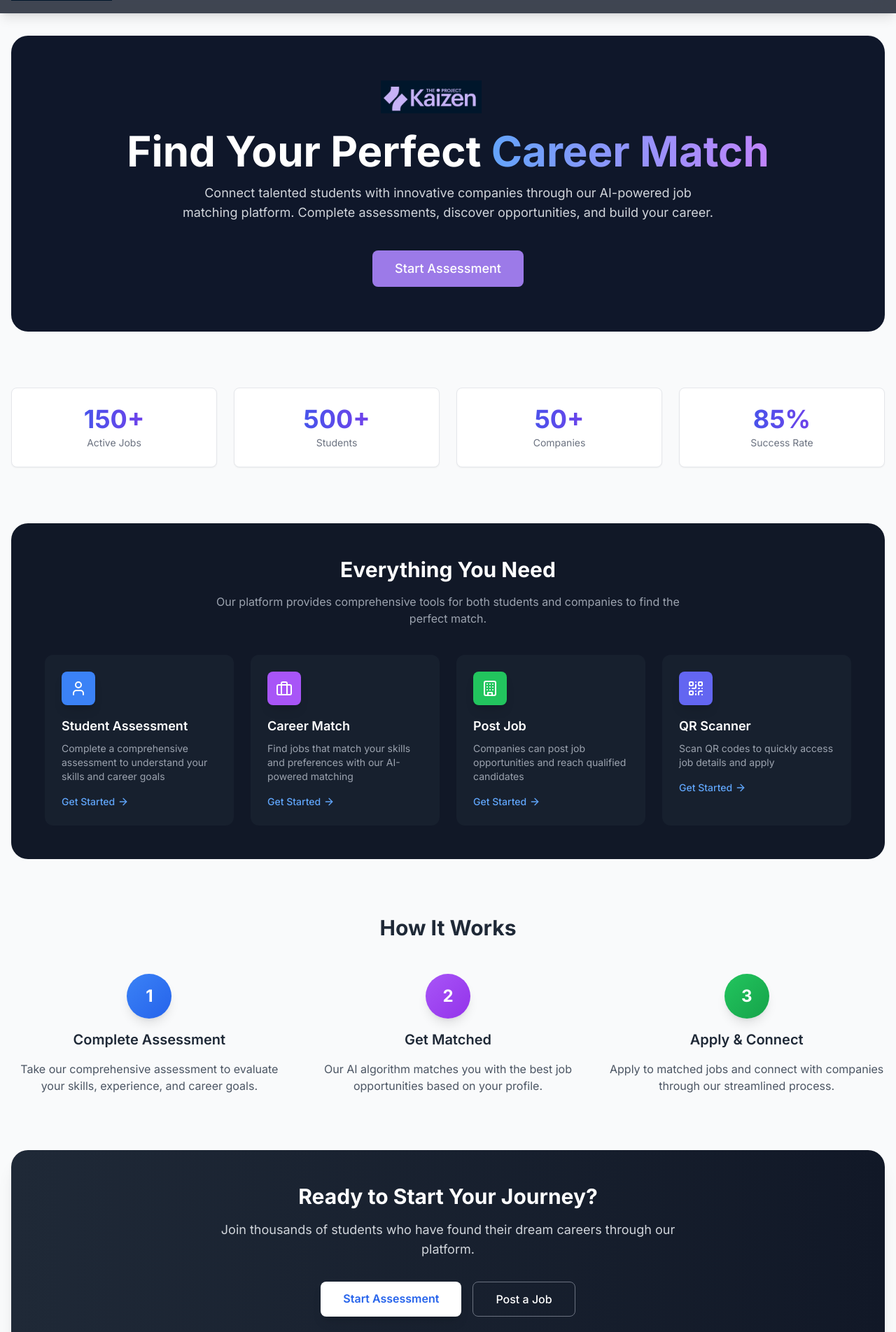
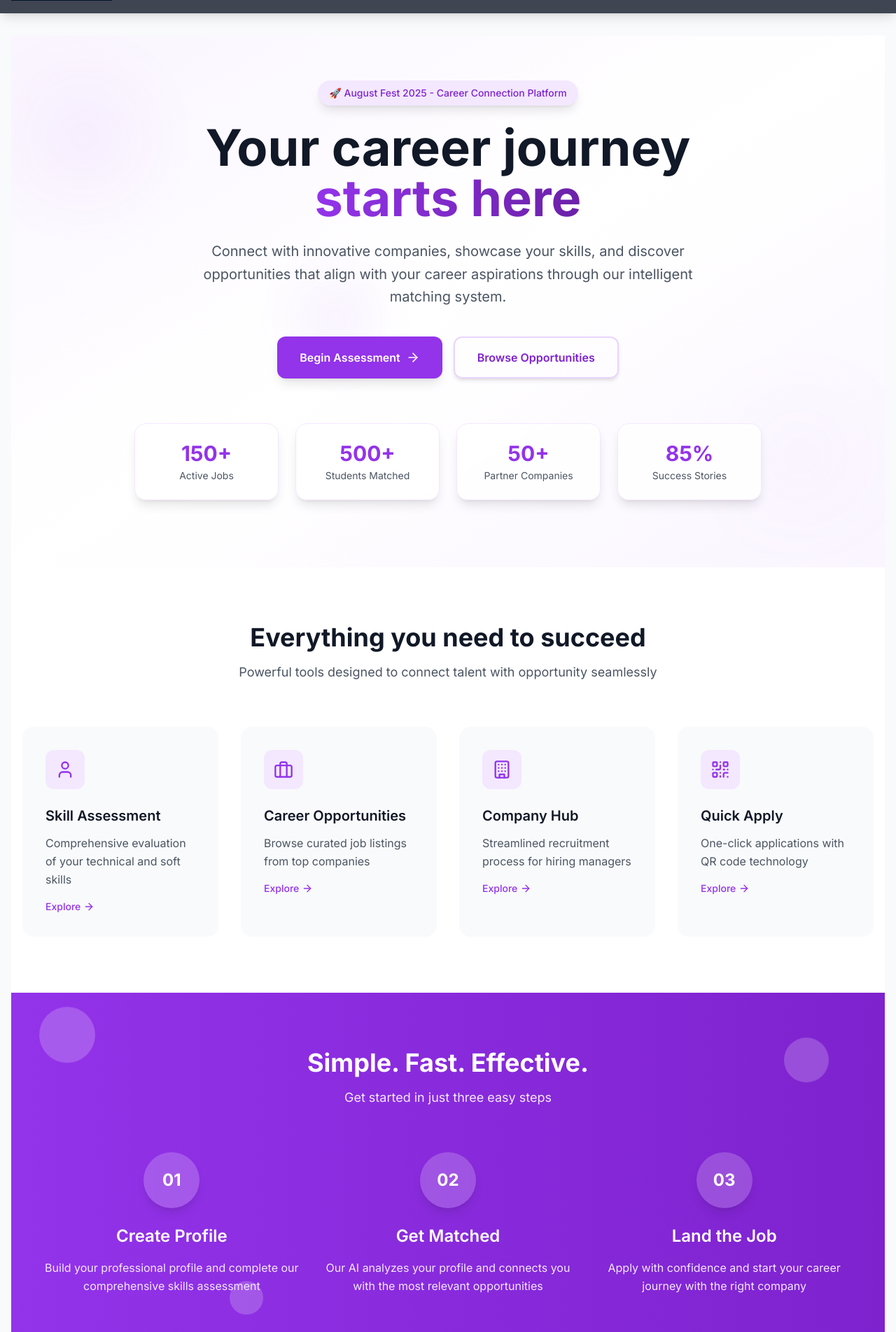
Before and after one commit to modiakshat1806/kaizen-job-portal, a React (Vite) app in the folder client/: page / in a window 1280 px wide. Shown: the part 62-1966 px from the top of the page at 70% size. Built offline with nearby package versions, Linux system fonts and the light colour scheme; the HTML template or start-up script is replaced by a standard one.

Commit message:
WIP: Update UI elements on homepage

```diff
--- a/client/src/pages/Home.jsx
+++ b/client/src/pages/Home.jsx
@@ -1,185 +1,335 @@
 import { Link } from 'react-router-dom'
-import { User, Briefcase, Building, QrCode, ArrowRight, Star } from 'lucide-react'
-import Logo from '../components/Logo'
+import { User, Briefcase, Building, QrCode, ArrowRight, Zap, Shield, Trophy } from 'lucide-react'
 
 const Home = () => {
+  const stats = [
+    { label: 'Active Jobs', value: '150+' },
+    { label: 'Students Matched', value: '500+' },
+    { label: 'Partner Companies', value: '50+' },
+    { label: 'Success Stories', value: '85%' }
+  ]
+
   const features = [
     {
-      title: 'Student Assessment',
-      description: 'Complete a comprehensive assessment to understand your skills and career goals',
+      title: 'Skill Assessment',
+      description: 'Comprehensive evaluation of your technical and soft skills',
       icon: User,
-      path: '/assessment',
-      color: 'bg-blue-500'
+      path: '/assessment'
     },
     {
-      title: 'Career Match',
-      description: 'Find jobs that match your skills and preferences with our AI-powered matching',
+      title: 'Career Opportunities',
+      description: 'Browse curated job listings from top companies',
       icon: Briefcase,
-      path: '/career-match',
-      color: 'bg-purple-500'
+      path: '/jobs'
     },
     {
-      title: 'Post Job',
-      description: 'Companies can post job opportunities and reach qualified candidates',
+      title: 'Company Hub',
+      description: 'Streamlined recruitment process for hiring managers',
       icon: Building,
-      path: '/post-job',
-      color: 'bg-green-500'
+      path: '/companies'
     },
     {
-      title: 'QR Scanner',
-      description: 'Scan QR codes to quickly access job details and apply',
+      title: 'Quick Apply',
+      description: 'One-click applications with QR code technology',
       icon: QrCode,
-      path: '/scan',
-      color: 'bg-indigo-500'
+      path: '/apply'
     }
   ]
 
-  const stats = [
-    { label: 'Active Jobs', value: '150+' },
-    { label: 'Students', value: '500+' },
-    { label: 'Companies', value: '50+' },
-    { label: 'Success Rate', value: '85%' }
+  const benefits = [
+    {
+      title: 'Lightning Fast',
+      description: 'Get matched with relevant opportunities in seconds',
+      icon: Zap
+    },
+    {
+      title: 'Secure & Private',
+      description: 'Your data is protected with enterprise-grade security',
+      icon: Shield
+    },
+    {
+      title: 'Proven Results',
+      description: 'Join thousands who found their dream careers',
+      icon: Trophy
+    }
   ]
 
   return (
-    <div className="space-y-12 md:space-y-20">
-      {/* EDITED: Hero Section with dark background and larger logo */}
-      <section className="text-center space-y-6 p-8 md:p-16 rounded-3xl bg-slate-900">
-        <div className="space-y-4">
-          <div className="flex justify-center mb-6">
-            {/* EDITED: Wrapped Logo in a div to make it larger */}
-            <div className="w-48">
-              <Logo />
+    <div className="min-h-screen">
+      {/* Hero Section */}
+      <section className="relative bg-gradient-to-br from-purple-50 via-white to-purple-50 pt-16 pb-24 px-4 overflow-hidden">
+        {/* Enhanced 3D Background Pattern */}
+        <div className="absolute inset-0 opacity-10">
+          <div className="absolute top-20 left-10 w-32 h-32 bg-purple-600 rounded-full blur-3xl animate-pulse"></div>
+          <div
+            className="absolute bottom-20 right-10 w-40 h-40 bg-purple-400 rounded-full blur-3xl animate-pulse"
+            style={{animationDelay: '1s'}}
+          ></div>
+          <div
+            className="absolute top-1/2 left-1/3 w-24 h-24 bg-purple-500 rounded-full blur-2xl animate-bounce"
+            style={{animationDelay: '2s'}}
+          ></div>
+        </div>
+
+        <div className="max-w-7xl mx-auto relative">
+          <div className="text-center max-w-4xl mx-auto mb-16">
+            <div className="inline-block px-4 py-2 bg-purple-100 text-purple-700 rounded-full text-sm font-medium mb-6 transform hover:scale-105 transition-transform duration-300 shadow-lg">
+              🚀 August Fest 2025 - Career Connection Platform
+            </div>
+
+            <h1 className="text-6xl md:text-7xl font-extrabold text-gray-900 leading-tight mb-6 transform hover:scale-105 transition-transform duration-500">
+              Your career journey
+              <br />
+              <span className="bg-gradient-to-r from-purple-600 to-purple-800 bg-clip-text text-transparent">
+                starts here
+              </span>
+            </h1>
+
+            <p className="text-xl text-gray-600 mb-10 leading-relaxed max-w-3xl mx-auto">
+              Connect with innovative companies, showcase your skills, and discover opportunities
+              that align with your career aspirations through our intelligent matching system.
+            </p>
+
+            <div className="flex flex-col sm:flex-row gap-4 justify-center mb-12">
+              <Link
+                to="/assessment"
+                className="group inline-flex items-center px-8 py-4 bg-purple-600 text-white font-semibold rounded-xl hover:bg-purple-700 transition-all duration-300 shadow-lg hover:shadow-2xl transform hover:-translate-y-1 hover:scale-105"
+                style={{
+                  transformStyle: 'preserve-3d',
+                  perspective: '1000px'
+                }}
+              >
+                Begin Assessment
+                <ArrowRight className="ml-2 w-5 h-5 group-hover:translate-x-1 transition-transform" />
+              </Link>
+              <Link
+                to="/browse"
+                className="inline-flex items-center px-8 py-4 border-2 border-purple-200 text-purple-700 font-semibold rounded-xl hover:bg-purple-50 transition-all duration-300 transform hover:-translate-y-1 hover:scale-105 shadow-md hover:shadow-lg"
+              >
+                Browse Opportunities
+              </Link>
             </div>
           </div>
-          <h1 className="text-4xl md:text-6xl font-bold text-white">
-            Find Your Perfect
-            {/* EDITED: Brighter gradient for dark background */}
-            <span className="bg-gradient-to-r from-blue-400 to-purple-400 bg-clip-text text-transparent"> Career Match</span>
-          </h1>
-          <p className="text-lg text-gray-300 max-w-3xl mx-auto">
-            Connect talented students with innovative companies through our AI-powered job matching platform.
-            Complete assessments, discover opportunities, and build your career.
+
+          {/* Enhanced 3D Stats Grid */}
+          <div className="grid grid-cols-2 lg:grid-cols-4 gap-6 max-w-4xl mx-auto">
+            {stats.map((stat, index) => (
+              <div
+                key={index}
+                className="bg-white/80 backdrop-blur-sm p-6 rounded-2xl border border-purple-100 text-center hover:bg-white transition-all duration-500 transform hover:-translate-y-3 hover:scale-105 shadow-lg hover:shadow-2xl"
+                style={{
+                  transformStyle: 'preserve-3d',
+                  perspective: '1000px',
+                  animationDelay: `${index * 0.1}s`
+                }}
+              >
+                <div className="text-3xl font-bold text-purple-600 mb-1 transform hover:scale-110 transition-transform duration-300">
+                  {stat.value}
+                </div>
+                <div className="text-gray-600 text-sm">{stat.label}</div>
+              </div>
+            ))}
+          </div>
+        </div>
+      </section>
+
+      {/* Enhanced Features Section with 3D Cards */}
+      <section className="py-20 px-4 bg-white">
+        <div className="max-w-7xl mx-auto">
+          <div className="text-center mb-16">
+            <h2 className="text-4xl font-bold text-gray-900 mb-4 transform hover:scale-105 transition-transform duration-300">
+              Everything you need to succeed
+            </h2>
+            <p className="text-gray-600 text-lg max-w-2xl mx-auto">
+              Powerful tools designed to connect talent with opportunity seamlessly
             </p>
           </div>
 
-        {/* EDITED: Centered single button */}
-        <div className="flex justify-center pt-4">
-          <Link to="/assessment" className="btn-primary text-lg px-8 py-3">
-            Start Assessment
-          </Link>
-        </div>
-      </section>
-
-      {/* Stats Section */}
-      <section className="grid grid-cols-2 md:grid-cols-4 gap-6">
-        {stats.map((stat, index) => (
-          <div key={index} className="card text-center py-6">
-            <div className="text-4xl font-bold bg-gradient-to-r from-blue-600 to-purple-600 bg-clip-text text-transparent">{stat.value}</div>
-            <div className="text-sm text-gray-500 mt-1">{stat.label}</div>
-          </div>
-        ))}
-      </section>
-
-      {/* Features Section with Dark Background */}
-      <section className="space-y-10 bg-gray-900 rounded-3xl p-8 md:p-12">
-        <div className="text-center">
-          <h2 className="text-3xl font-bold text-white mb-4">
-            Everything You Need
-          </h2>
-          <p className="text-gray-400 max-w-2xl mx-auto">
-            Our platform provides comprehensive tools for both students and companies to find the perfect match.
-          </p>
-        </div>
-
-        <div className="grid md:grid-cols-2 lg:grid-cols-4 gap-6">
+          <div className="grid md:grid-cols-2 lg:grid-cols-4 gap-8">
             {features.map((feature, index) => {
               const Icon = feature.icon
               return (
                 <Link
                   key={index}
                   to={feature.path}
-                className="bg-gray-800/50 p-6 rounded-xl hover:bg-gray-700/80 transition-all duration-300 group"
+                  className="group bg-gray-50 hover:bg-white p-8 rounded-2xl transition-all duration-500 hover:shadow-2xl border border-transparent hover:border-purple-100 transform hover:-translate-y-4 hover:rotate-y-6"
+                  style={{
+                    transformStyle: 'preserve-3d',
+                    perspective: '1000px',
+                    animationDelay: `${index * 0.1}s`
+                  }}
                 >
-                <div className="space-y-4">
-                  <div className={`w-12 h-12 ${feature.color} rounded-lg flex items-center justify-center group-hover:scale-110 transition-transform duration-300 shadow-lg`}>
-                    <Icon className="w-6 h-6 text-white" />
+                  <div className="w-14 h-14 bg-purple-100 group-hover:bg-purple-600 rounded-xl flex items-center justify-center mb-6 transition-all duration-500 transform group-hover:rotate-12 group-hover:scale-110">
+                    <Icon className="w-7 h-7 text-purple-600 group-hover:text-white transition-colors duration-300" />
                   </div>
-                  <div>
-                    <h3 className="text-lg font-semibold text-white mb-2">
+                  <h3 className="text-xl font-semibold text-gray-900 mb-3 group-hover:text-purple-700 transition-colors transform group-hover:scale-105">
                     {feature.title}
                   </h3>
-                    <p className="text-gray-400 text-sm mb-4">
+                  <p className="text-gray-600 mb-4 leading-relaxed">
                     {feature.description}
                   </p>
-                    <div className="flex items-center text-blue-400 font-medium text-sm group-hover:text-blue-300">
-                      Get Started
-                      <ArrowRight className="w-4 h-4 ml-1 group-hover:translate-x-1 transition-transform duration-200" />
-                    </div>
-                  </div>
+                  <div className="flex items-center text-purple-600 font-medium text-sm group-hover:text-purple-700">
+                    Explore
+                    <ArrowRight className="w-4 h-4 ml-1 group-hover:translate-x-2 transition-transform duration-300" />
                   </div>
                 </Link>
               )
             })}
           </div>
+        </div>
       </section>
 
-      {/* How It Works */}
-      <section className="space-y-8">
-        <div className="text-center">
-          <h2 className="text-3xl font-bold text-gray-800 mb-4">
-            How It Works
-          </h2>
+      {/* Enhanced Process Section with 3D Elements */}
+      <section className="py-20 px-4 bg-gradient-to-r from-purple-600 to-purple-700 relative overflow-hidden">
+        {/* 3D Floating Elements */}
+        <div className="absolute inset-0 opacity-20">
+          <div
+            className="absolute top-10 left-10 w-20 h-20 bg-white rounded-full animate-bounce"
+            style={{animationDelay: '0s'}}
+          ></div>
+          <div
+            className="absolute top-20 right-20 w-16 h-16 bg-white rounded-full animate-bounce"
+            style={{animationDelay: '1s'}}
+          ></div>
+          <div
+            className="absolute bottom-10 left-1/4 w-12 h-12 bg-white rounded-full animate-bounce"
+            style={{animationDelay: '2s'}}
+          ></div>
         </div>
 
-        <div className="grid md:grid-cols-3 gap-8 pt-4">
-          <div className="text-center space-y-4">
-            <div className="w-16 h-16 bg-gradient-to-br from-blue-500 to-blue-600 rounded-full flex items-center justify-center mx-auto shadow-lg">
-              <span className="text-2xl font-bold text-white">1</span>
-            </div>
-            <h3 className="text-xl font-semibold text-gray-800">Complete Assessment</h3>
-            <p className="text-gray-600">
-              Take our comprehensive assessment to evaluate your skills, experience, and career goals.
+        <div className="max-w-6xl mx-auto relative">
+          <div className="text-center mb-16">
+            <h2 className="text-4xl font-bold text-white mb-4 transform hover:scale-105 transition-transform duration-300">
+              Simple. Fast. Effective.
+            </h2>
+            <p className="text-purple-100 text-lg">
+              Get started in just three easy steps
             </p>
           </div>
 
-          <div className="text-center space-y-4">
-            <div className="w-16 h-16 bg-gradient-to-br from-purple-500 to-purple-600 rounded-full flex items-center justify-center mx-auto shadow-lg">
-              <span className="text-2xl font-bold text-white">2</span>
+          <div className="grid md:grid-cols-3 gap-8">
+            <div className="text-center text-white transform hover:-translate-y-2 transition-transform duration-500">
+              <div className="w-20 h-20 bg-white/20 backdrop-blur-sm rounded-full flex items-center justify-center mx-auto mb-6 text-2xl font-bold transform hover:rotate-12 hover:scale-110 transition-all duration-300 shadow-lg">
+                01
               </div>
-            <h3 className="text-xl font-semibold text-gray-800">Get Matched</h3>
-            <p className="text-gray-600">
-              Our AI algorithm matches you with the best job opportunities based on your profile.
+              <h3 className="text-2xl font-semibold mb-4">Create Profile</h3>
+              <p className="text-purple-100 leading-relaxed">
+                Build your professional profile and complete our comprehensive skills assessment
               </p>
             </div>
 
-          <div className="text-center space-y-4">
-            <div className="w-16 h-16 bg-gradient-to-br from-green-500 to-green-600 rounded-full flex items-center justify-center mx-auto shadow-lg">
-              <span className="text-2xl font-bold text-white">3</span>
+            <div className="text-center text-white transform hover:-translate-y-2 transition-transform duration-500">
+              <div className="w-20 h-20 bg-white/20 backdrop-blur-sm rounded-full flex items-center justify-center mx-auto mb-6 text-2xl font-bold transform hover:rotate-12 hover:scale-110 transition-all duration-300 shadow-lg">
+                02
               </div>
-            <h3 className="text-xl font-semibold text-gray-800">Apply & Connect</h3>
-            <p className="text-gray-600">
-              Apply to matched jobs and connect with companies through our streamlined process.
+              <h3 className="text-2xl font-semibold mb-4">Get Matched</h3>
+              <p className="text-purple-100 leading-relaxed">
+                Our AI analyzes your profile and connects you with the most relevant opportunities
               </p>
+            </div>
+
+            <div className="text-center text-white transform hover:-translate-y-2 transition-transform duration-500">
+              <div className="w-20 h-20 bg-white/20 backdrop-blur-sm rounded-full flex items-center justify-center mx-auto mb-6 text-2xl font-bold transform hover:rotate-12 hover:scale-110 transition-all duration-300 shadow-lg">
+                03
+              </div>
+              <h3 className="text-2xl font-semibold mb-4">Land the Job</h3>
+              <p className="text-purple-100 leading-relaxed">
+                Apply with confidence and start your career journey with the right company
+              </p>
+            </div>
           </div>
         </div>
       </section>
 
-      {/* CTA Section */}
-      <section className="bg-gradient-to-r from-gray-800 to-gray-900 rounded-3xl p-8 md:p-12 text-center text-white shadow-xl">
-        <div className="space-y-4">
-          <h2 className="text-3xl font-bold">
-            Ready to Start Your Journey?
+      {/* Enhanced Benefits Section with 3D Layout */}
+      <section className="py-20 px-4 bg-white">
+        <div className="max-w-6xl mx-auto">
+          <div className="grid lg:grid-cols-2 gap-16 items-center">
+            <div>
+              <h2 className="text-4xl font-bold text-gray-900 mb-6 transform hover:scale-105 transition-transform duration-300">
+                Why students choose our platform
               </h2>
-          <p className="text-gray-300 text-lg max-w-2xl mx-auto">
-            Join thousands of students who have found their dream careers through our platform.
+              <p className="text-gray-600 text-lg mb-8 leading-relaxed">
+                We've built the most effective career platform specifically for August Fest 2025,
+                combining cutting-edge technology with deep understanding of student needs.
               </p>
-          <div className="flex flex-col sm:flex-row gap-4 justify-center pt-4">
-            <Link to="/assessment" className="bg-white text-blue-600 font-semibold py-3 px-8 rounded-lg hover:bg-gray-200 transition-colors duration-200 shadow-lg">
-              Start Assessment
+
+              <div className="space-y-6">
+                {benefits.map((benefit, index) => {
+                  const Icon = benefit.icon
+                  return (
+                    <div
+                      key={index}
+                      className="flex items-start gap-4 transform hover:-translate-x-2 transition-transform duration-300"
+                    >
+                      <div className="w-12 h-12 bg-purple-100 rounded-lg flex items-center justify-center flex-shrink-0 transform hover:rotate-12 hover:scale-110 transition-all duration-300 shadow-md">
+                        <Icon className="w-6 h-6 text-purple-600" />
+                      </div>
+                      <div>
+                        <h3 className="text-lg font-semibold text-gray-900 mb-2">
+                          {benefit.title}
+                        </h3>
+                        <p className="text-gray-600">
+                          {benefit.description}
+                        </p>
+                      </div>
+                    </div>
+                  )
+                })}
+              </div>
+            </div>
+
+            <div className="bg-gradient-to-br from-purple-50 to-purple-100 p-12 rounded-3xl transform hover:-translate-y-2 hover:scale-105 transition-all duration-500 shadow-xl hover:shadow-2xl">
+              <div className="text-center">
+                <div className="text-6xl font-bold text-purple-600 mb-2 transform hover:scale-110 transition-transform duration-300">
+                  85%
+                </div>
+                <div className="text-gray-700 font-medium mb-4">Success Rate</div>
+                <p className="text-gray-600 text-sm">
+                  of students find their ideal role within 30 days of joining our platform
+                </p>
+              </div>
+            </div>
+          </div>
+        </div>
+      </section>
+
+      {/* Enhanced Final CTA with 3D Effects */}
+      <section className="py-20 px-4 bg-gray-50 relative overflow-hidden">
+        {/* 3D Background Elements */}
+        <div className="absolute inset-0 opacity-5">
+          <div className="absolute top-1/4 left-1/4 w-32 h-32 bg-purple-600 rounded-full blur-3xl animate-pulse"></div>
+          <div
+            className="absolute bottom-1/4 right-1/4 w-40 h-40 bg-purple-400 rounded-full blur-3xl animate-pulse"
+            style={{animationDelay: '1.5s'}}
+          ></div>
+        </div>
+
+        <div className="max-w-4xl mx-auto text-center relative">
+          <h2 className="text-4xl font-bold text-gray-900 mb-6 transform hover:scale-105 transition-transform duration-300">
+            Ready to accelerate your career?
+          </h2>
+          <p className="text-gray-600 text-lg mb-10">
+            Join the future of career discovery at August Fest 2025
+          </p>
+
+          <div className="flex flex-col sm:flex-row gap-4 justify-center">
+            <Link
+              to="/register"
+              className="inline-flex items-center px-10 py-4 bg-purple-600 text-white font-semibold rounded-xl hover:bg-purple-700 transition-all duration-300 shadow-lg hover:shadow-2xl transform hover:-translate-y-2 hover:scale-105"
+              style={{
+                transformStyle: 'preserve-3d',
+                perspective: '1000px'
+              }}
+            >
+              Get Started Now
+              <ArrowRight className="ml-2 w-5 h-5 transform group-hover:translate-x-1 transition-transform" />
             </Link>
-            <Link to="/post-job" className="border border-gray-500 text-white font-medium py-3 px-8 rounded-lg hover:bg-white hover:text-gray-900 transition-colors duration-200">
-              Post a Job
+            <Link
+              to="/learn-more"
+              className="inline-flex items-center px-10 py-4 text-purple-600 font-semibold hover:text-purple-700 transition-colors transform hover:-translate-y-1 hover:scale-105"
+            >
+              Learn More
             </Link>
           </div>
         </div>
```
Lines whose indentation alone changed are shown as unchanged.
